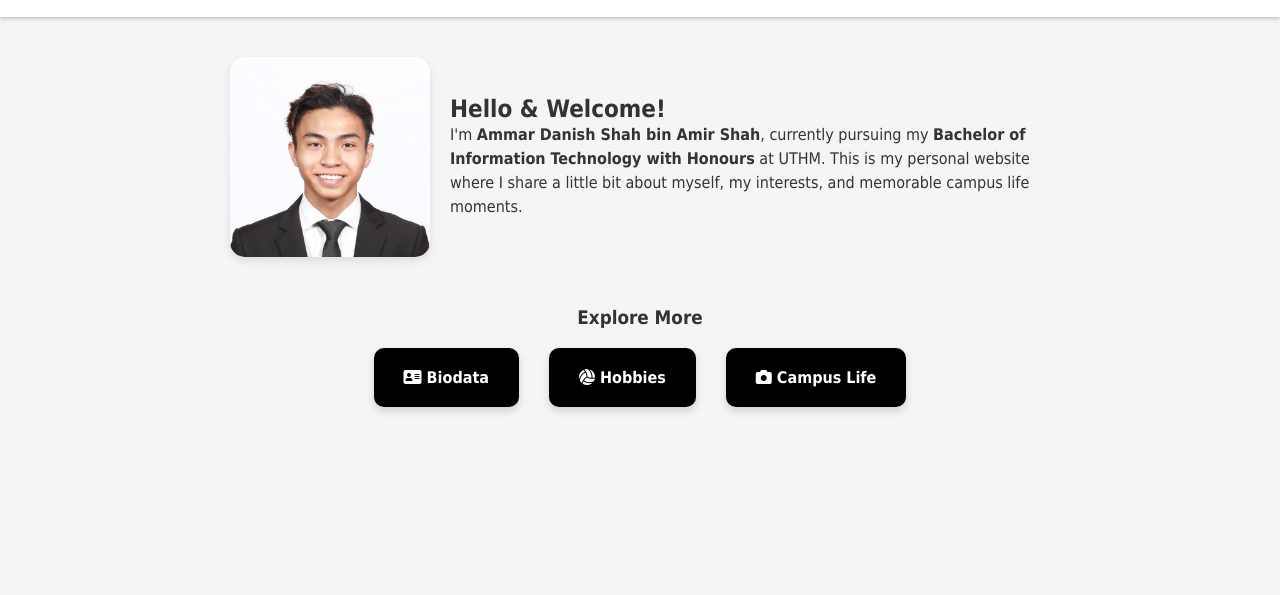
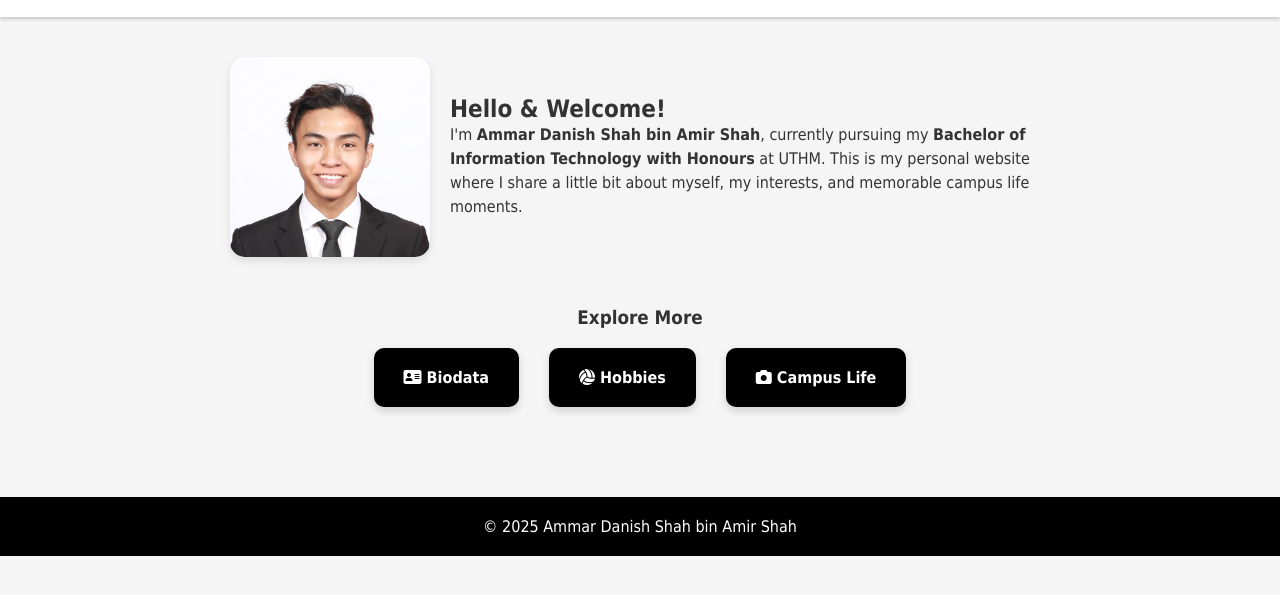
Before and after one commit to mardsh03/webdev_lab3, a plain HTML site: page index.html in a window 1280 px wide. Shown: the part 85-680 px from the top of the page. Drawn offline with Linux system fonts and the light colour scheme.

Commit message:
Added footer to each page

```diff
--- a/index.html
+++ b/index.html
@@ -40,5 +40,9 @@
     </section>
   </main>
 
+  <footer>
+    <p>&copy; 2025 Ammar Danish Shah bin Amir Shah</p>
+  </footer>
+
 </body>
 </html>
--- a/styles.css
+++ b/styles.css
@@ -169,3 +169,11 @@
     transform: scale(1.05);
     border-color: #1DB954;
   }
+
+  footer {
+    background-color: #000000;
+    color: #ffffff;
+    text-align: center;
+    padding: 20px 0;
+    margin-top: 50px;
+  }
```
Also changed, not shown: biodata.html (+4 -0 lines), campus-life.html (+4 -0 lines), hobbies.html (+3 -0 lines).
